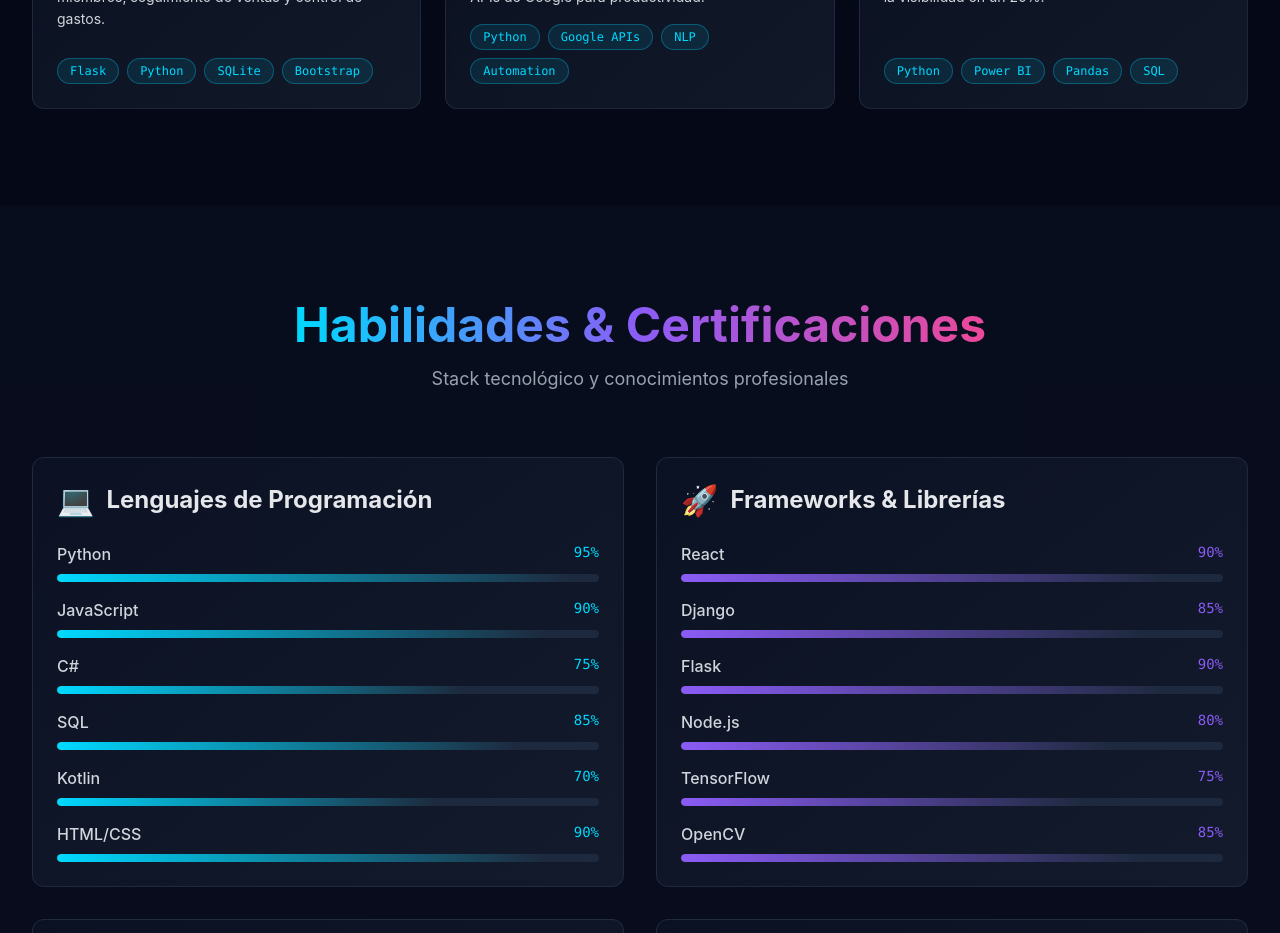
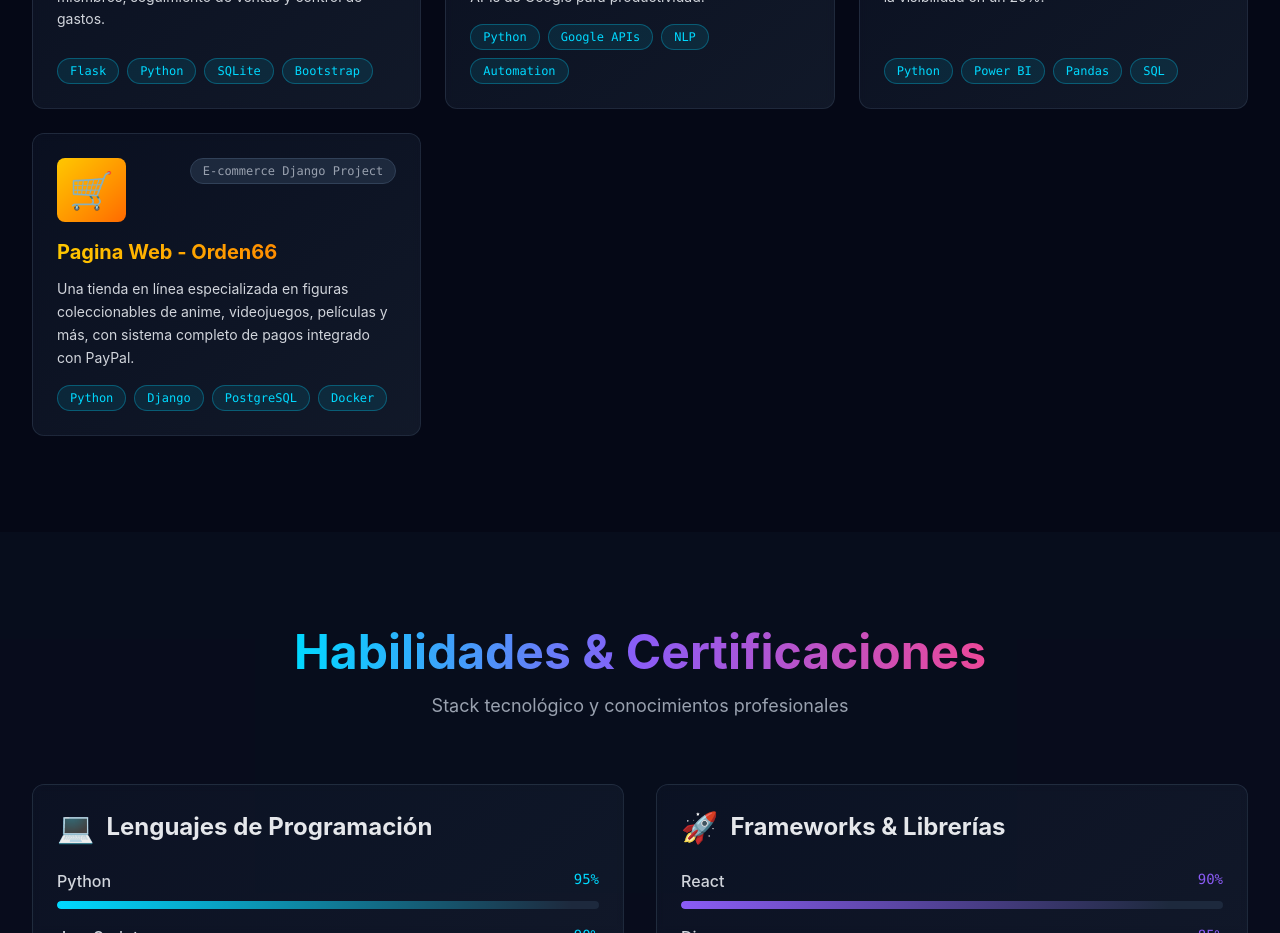
Before and after one commit to EdsonTovaR/PORTAFOLIO, a React (Vite) app in the folder mi-portafolio/: page / in a window 1280 px wide. Shown: the part 3680-4613 px from the top of the page. Built offline with nearby package versions, Linux system fonts and the light colour scheme.

Commit message:
Proyecto Orden66 agregado

```diff
--- a/mi-portafolio/src/components/Projects.jsx
+++ b/mi-portafolio/src/components/Projects.jsx
@@ -47,6 +47,14 @@ const Projects = () => {
       tech: ["Python", "Power BI", "Pandas", "SQL"],
       color: "from-yellow-400 to-orange-500",
       icon: "📊"
+    },
+    {
+      title: "Pagina Web - Orden66",
+      category: "E-commerce Django Project",
+      description: "Una tienda en línea especializada en figuras coleccionables de anime, videojuegos, películas y más, con sistema completo de pagos integrado con PayPal.",
+      tech: ["Python", "Django", "PostgreSQL", "Docker"],
+      color: "from-yellow-400 to-orange-500",
+      icon: "🛒"
     }
   ];
 
```
